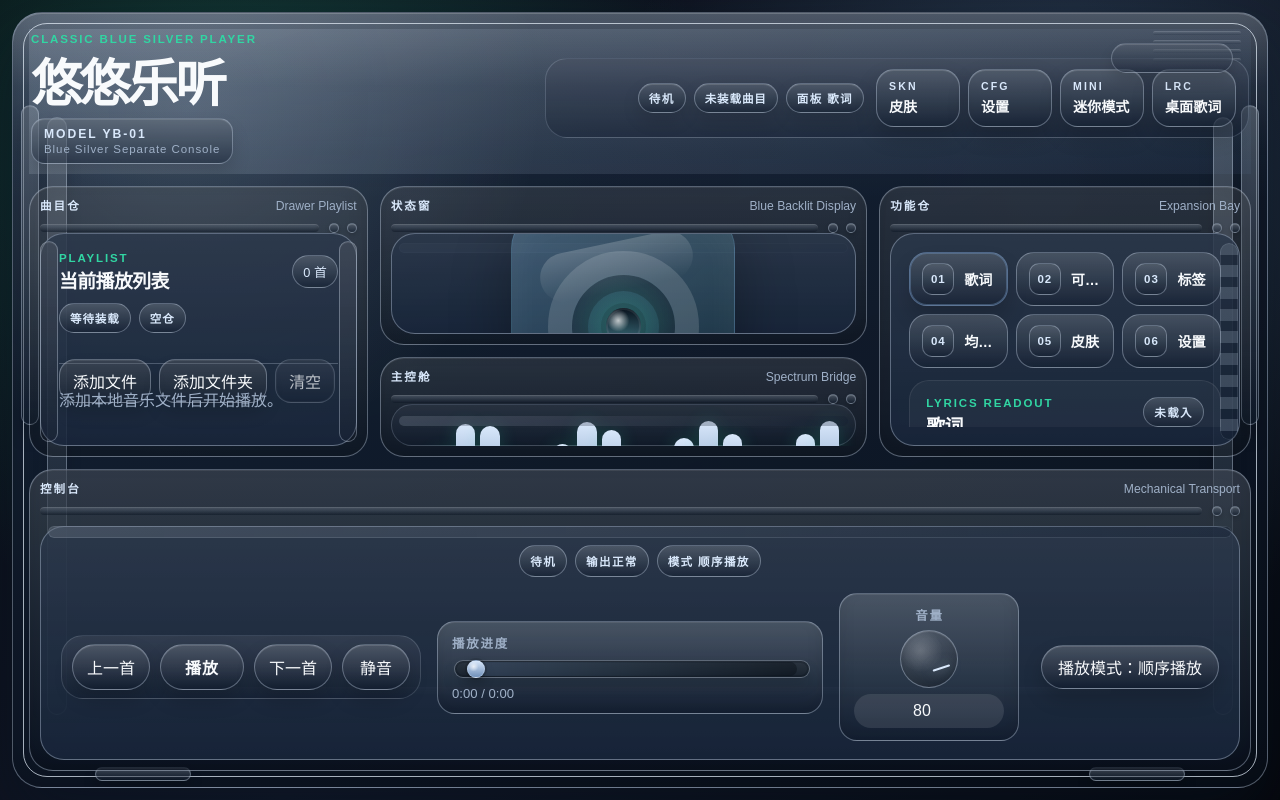
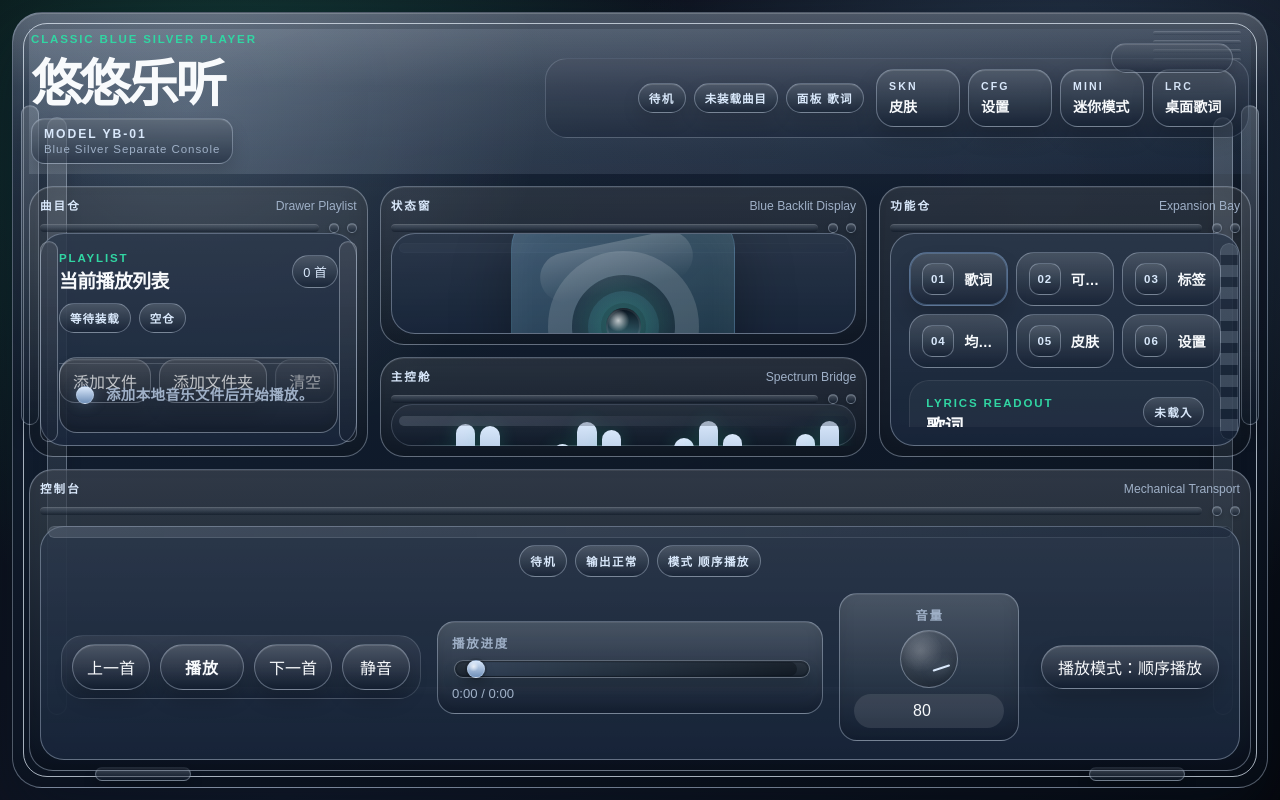
Before and after one commit to ijry/YoYoMusic, a React (Vite) app: page / in a window 1280 px wide. Built offline with nearby package versions, Linux system fonts and the light colour scheme.

Commit message:
style: add shared notice layer hardware

```diff
--- a/src/styles/skin-layouts.css
+++ b/src/styles/skin-layouts.css
@@ -3159,6 +3159,112 @@
 .skin-card__meta {
   color: var(--color-muted);
   font-size: 0.82rem;
+}
+
+.skin-layout .empty-state {
+  position: relative;
+  isolation: isolate;
+  overflow: hidden;
+  margin: 0;
+  min-height: 76px;
+  display: grid;
+  align-content: center;
+  padding: 16px 18px 16px 46px;
+  border: 1px solid var(--skin-border);
+  border-radius: 18px;
+  color: var(--color-muted);
+  font-size: 0.9rem;
+  font-weight: 800;
+  line-height: 1.45;
+  letter-spacing: 0.03em;
+  background:
+    linear-gradient(180deg, rgba(255, 255, 255, 0.11), rgba(255, 255, 255, 0.02)),
+    rgba(3, 8, 16, 0.24);
+  box-shadow:
+    inset 0 1px 0 rgba(255, 255, 255, 0.1),
+    inset 0 -10px 18px rgba(0, 0, 0, 0.14);
+}
+
+.skin-layout .error-text {
+  position: relative;
+  isolation: isolate;
+  overflow: hidden;
+  margin: 0;
+  padding: 14px 16px 14px 44px;
+  border: 1px solid rgba(255, 118, 118, 0.48);
+  border-color: rgba(255, 118, 118, 0.48);
+  border-radius: 18px;
+  color: #ffdada;
+  font-size: 0.88rem;
+  font-weight: 850;
+  line-height: 1.45;
+  letter-spacing: 0.04em;
+  background:
+    linear-gradient(180deg, rgba(255, 118, 118, 0.18), rgba(127, 29, 29, 0.08)),
+    rgba(69, 10, 10, 0.3);
+  box-shadow:
+    inset 0 1px 0 rgba(255, 255, 255, 0.08),
+    0 12px 24px rgba(127, 29, 29, 0.16);
+}
+
+.skin-layout .skin-manager__note {
+  position: relative;
+  isolation: isolate;
+  overflow: hidden;
+  margin: 0;
+  padding: 12px 14px 12px 42px;
+  border: 1px solid var(--skin-border);
+  border-radius: 18px;
+  color: var(--color-text);
+  font-size: 0.84rem;
+  font-weight: 700;
+  line-height: 1.5;
+  background:
+    linear-gradient(180deg, rgba(255, 255, 255, 0.1), rgba(255, 255, 255, 0.02)),
+    rgba(3, 8, 16, 0.2);
+  box-shadow: inset 0 1px 0 rgba(255, 255, 255, 0.08);
+}
+
+.skin-layout .empty-state::before {
+  content: "";
+  position: absolute;
+  left: 16px;
+  top: 50%;
+  width: 16px;
+  height: 16px;
+  border: 1px solid var(--skin-border);
+  border-radius: 999px;
+  background: linear-gradient(180deg, var(--skin-accent), var(--skin-primary));
+  box-shadow: 0 0 14px color-mix(in srgb, var(--skin-primary) 42%, transparent);
+  transform: translateY(-50%);
+}
+
+.skin-layout .error-text::before {
+  content: "";
+  position: absolute;
+  left: 16px;
+  top: 50%;
+  width: 14px;
+  height: 22px;
+  border-radius: 999px;
+  background: linear-gradient(180deg, #ff8a8a, #c92828);
+  box-shadow: 0 0 16px rgba(248, 113, 113, 0.42);
+  transform: translateY(-50%);
+}
+
+.skin-layout .skin-manager__note::before {
+  content: "";
+  position: absolute;
+  left: 16px;
+  top: 50%;
+  width: 12px;
+  height: 22px;
+  border: 1px solid var(--skin-border);
+  border-radius: 4px;
+  background:
+    linear-gradient(180deg, rgba(255, 255, 255, 0.22), rgba(255, 255, 255, 0.04)),
+    var(--skin-panel);
+  transform: translateY(-50%);
 }
 
 .device-shell--classic .skin-card {
```
Also changed, not shown: 1 other file (tests, documents, lock files or other folders).
